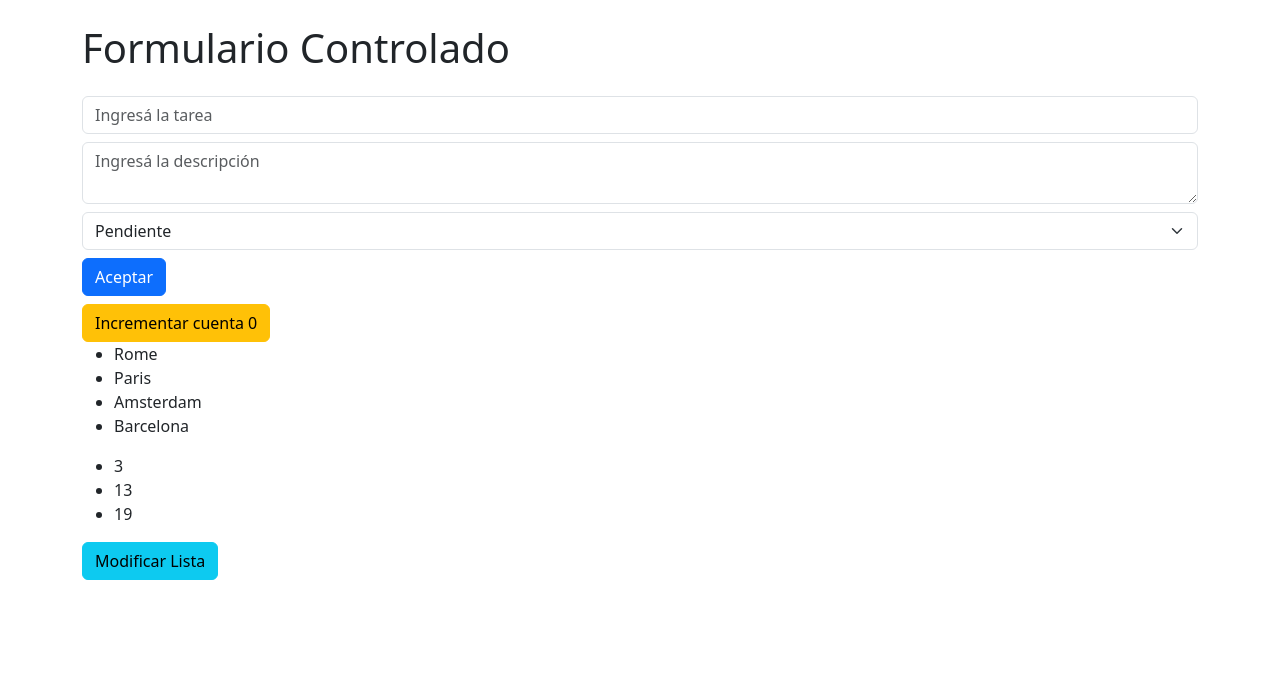
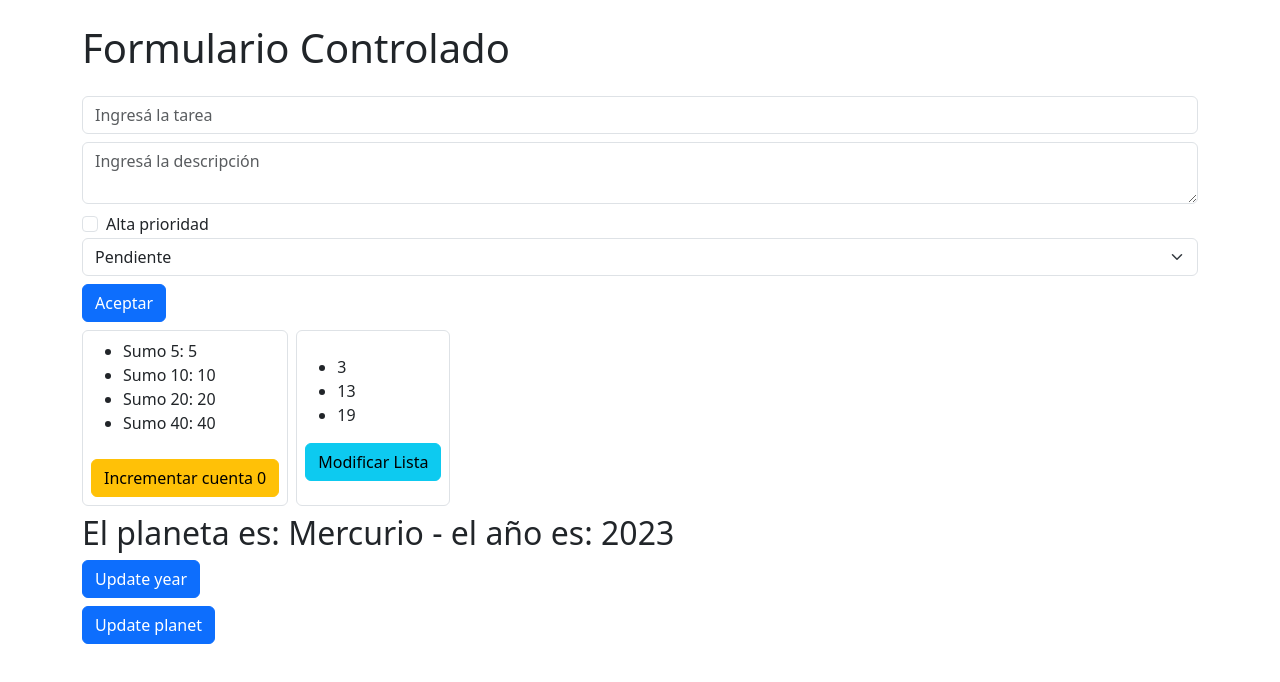
Before and after one commit to YCastEmm/React-JS, a React (Vite) app in the folder 02 - formularios-react/: page / in a window 1280 px wide. Shown: the top 682 px of the page. Built offline with nearby package versions, Linux system fonts and the light colour scheme.

Commit message:
Fin formulario contrlado

```diff
--- a/02 - formularios-react/src/App.jsx
+++ b/02 - formularios-react/src/App.jsx
@@ -2,6 +2,7 @@ import { NoControlado } from "./components/no-controlado";
 import { Controlado } from "./components/controlado";
 import { UseState } from "./components/useState";
 import ListaElementos from "./components/practicaUseState";
+import {UpdateYear} from "./components/updateYear";
 
 
 let App = () => {
@@ -11,8 +12,11 @@ let App = () => {
             <NoControlado></NoControlado> */}
             <h1 className="mt-4">Formulario Controlado</h1>
             <Controlado></Controlado>
-            <UseState></UseState>
-            <ListaElementos />
+            <div className="d-flex">
+                <UseState></UseState>
+                <ListaElementos />
+            </div>
+            <UpdateYear></UpdateYear>
         </div>
     );
 };
--- a/02 - formularios-react/src/components/controlado.jsx
+++ b/02 - formularios-react/src/components/controlado.jsx
@@ -6,14 +6,34 @@ export let Controlado = () => {
     // let [description, setDescription] = useState("Valor inicial de descripción pasado por useState");
     // let [estado, setEstado] = useState("Valor inicial de estado pasado por useState");
 
-    let [task, setTask ] = useState({ title: "", description: "", estado:""})
+    let [task, setTask ] = useState({ title: "", description: "", estado:"Pendiente", priority: false})
 
 
     let manejarClic = (e) => {
         // Se previene el comportamiento por default del formulario pasando el evento submit como argumento y ejecutando la función preventDefault()
         e.preventDefault();
-        console.log(title, description, estado);
+        let {title, description, estado, priority} = task
+        console.table({
+            "Nombre": title,
+            "Descripción": description,
+            "Prioridad": priority,
+            "Estado": estado,
+        });
     };
+
+    // La función handleChange actualiza el estado task con el valor actualizado del campo de entrada que cambió, utilizando el nombre del campo como clave.
+    let handleChange = (e) =>{
+
+        let {name, type, checked, value} = e.target
+
+
+        setTask(
+            {
+                ...task,
+                [name] : type === "checkbox" ? checked : value
+            }
+        )
+    }
 
     return (
         <form onSubmit={manejarClic}>
@@ -21,25 +41,37 @@ export let Controlado = () => {
                 type="text"
                 placeholder="Ingresá la tarea"
                 className="form-control mb-2 mt-4 "
-                name="titulo"
-
+                name="title"
                 // El value permite pasar el valor del input
                 value={task.title}
-                onChange={(e) => setTask({...task, title: e.target.value} )}
+                onChange={handleChange}
             />
             <textarea
                 className="form-control mb-2"
                 placeholder="Ingresá la descripción"
-                name="descripcion"
+                name="description"
                 value={task.description}
-                onChange={(e) => setTask({...task, description: e.target.value} )}
+                onChange={handleChange}
             />
+            <div className="form-check">
+                <input
+                    type="checkbox"
+                    className="form-check-input"
+                    name="priority"
+                    id="inputCheckbox"
+                    checked={task.priority}
+                    onChange={handleChange}
+                    // Este codigo se agregó directamente al handleChange
+                    // onChange={(e) => setTask({...task, priority: e.target.checked})}
+                    />
+                <label htmlFor="inputCheckbox">Alta prioridad</label>
+            </div>
             <select
-                name="state"
+                name="estado"
                 id=""
                 className="form-select mb-2"
-                onChange={(e) => setTask({...task, estado: e.target.value} )}
                 value={task.estado}
+                onChange={handleChange}
             >
                 <option value="Pendiente">Pendiente</option>
                 <option value="Completado">Completado</option>
--- a/02 - formularios-react/src/components/practicaUseState.jsx
+++ b/02 - formularios-react/src/components/practicaUseState.jsx
@@ -12,7 +12,7 @@ let ListaElementos = () =>{
         inicializarListado((listado.map((elemento) => elemento <= 1000 ? (elemento * elemento).toFixed(2) : (elemento - elemento / 2).toFixed(2))))
     }
 
-    return  <div>
+    return  <div className="border p-2 rounded m-2">
 
                 <ul className="mt-3">
                     <li>{listado[0]}</li>
--- /dev/null
+++ b/02 - formularios-react/src/components/updateYear.jsx
@@ -0,0 +1,46 @@
+import { useState } from "react";
+
+export let UpdateYear = () => {
+    const planetas = [
+        "Mercurio",
+        "Venus",
+        "Tierra",
+        "Marte",
+        "Júpiter",
+        "Saturno",
+        "Urano",
+        "Neptuno",
+        "Plutón", // Aunque ya no es considerado un planeta por la Unión Astronómica Internacional
+    ];
+
+    let [indice, setIndice] = useState(0);
+
+    let [parametro, setParametro] = useState({ year: 2023, planet: planetas[indice]});
+
+
+    // Utilizo el operador de propagación (spread operator) al actualizar el objeto de estado para garantizar que conservo las propiedades no modificadas. Esto me permite mantener las propiedades existentes y solo actualizar la que deseo cambiar, evitando así la pérdida de datos.
+
+    let handleClic = () => {
+        setParametro({ ...parametro, year: parametro.year + 1 });
+    };
+
+    // Utilizo el operador de propagación (spread operator) al actualizar el objeto de estado para garantizar que conservo las propiedades no modificadas. Esto me permite mantener las propiedades existentes y solo actualizar la que deseo cambiar, evitando así la pérdida de datos.
+    let handleClic2 = () => {
+        setIndice((indice + 1) % planetas.length); // Asegura que el índice esté dentro de los límites del array
+        setParametro({ ...parametro, planet: planetas[(indice + 1) % planetas.length] });
+    };
+
+    return (
+        <>
+            <h2>
+                El planeta es: {parametro.planet} - el año es: {parametro.year}
+            </h2>
+            <button onClick={handleClic} className="btn btn-primary d-block">
+                Update year
+            </button>
+            <button onClick={handleClic2} className="btn btn-primary d-block mt-2">
+                Update planet
+            </button>
+        </>
+    );
+};
--- a/02 - formularios-react/src/components/useState.jsx
+++ b/02 - formularios-react/src/components/useState.jsx
@@ -3,24 +3,23 @@ import { useState, useRef } from "react";
 export let UseState = () => {
     let [counter, setCounter] = useState(0);
     let data = useRef(null);
-    console.log(data);
 
     let handleClick = () => {
         setCounter(counter + 1);
         let {current} = data
         console.log(current.innerHTML);
-
     };
 
+
     return (
-        <>
+        <div className="border p-2 rounded my-2 mr-2 ml-0">
+            <ul ref={data}>
+                <li>Sumo 5: {counter + 5}</li>
+                <li>Sumo 10: {counter + 10}</li>
+                <li>Sumo 20: {counter + 20}</li>
+                <li>Sumo 40: {counter + 40}</li>
+            </ul>
             <button onClick={handleClick} className="btn btn-warning mt-2">Incrementar cuenta {counter}</button>
-            <ul ref={data}>
-                <li>Rome</li>
-                <li>Paris</li>
-                <li>Amsterdam</li>
-                <li>Barcelona</li>
-            </ul>
-        </>
+        </div>
     );
 };
```
